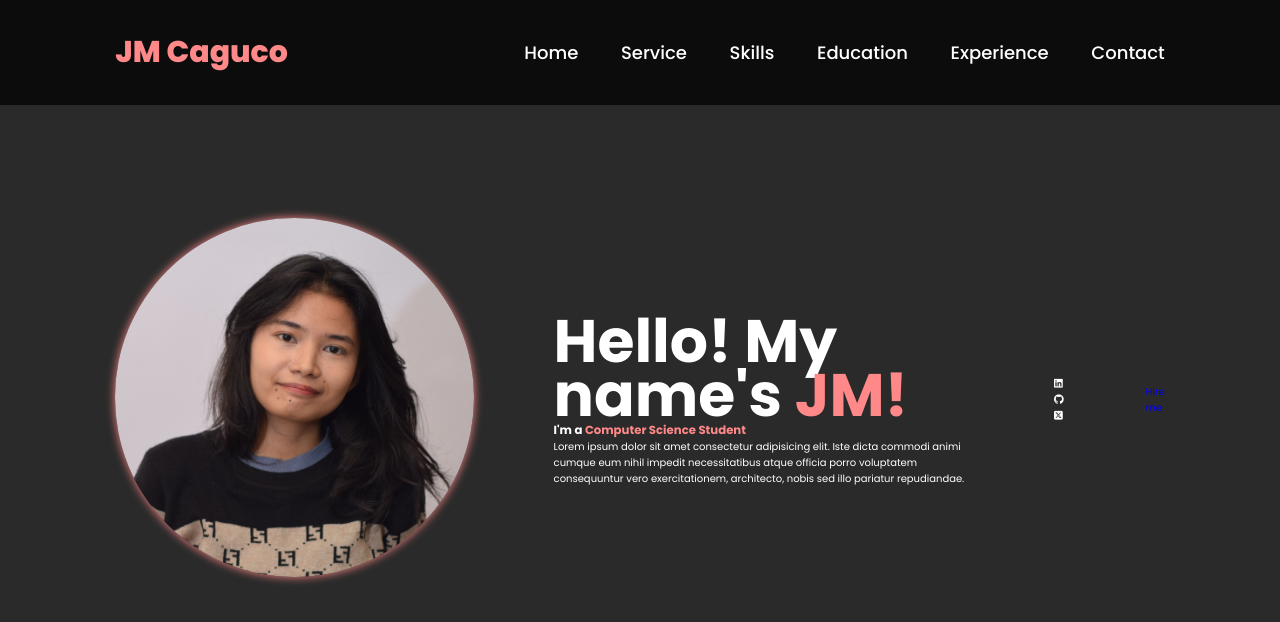
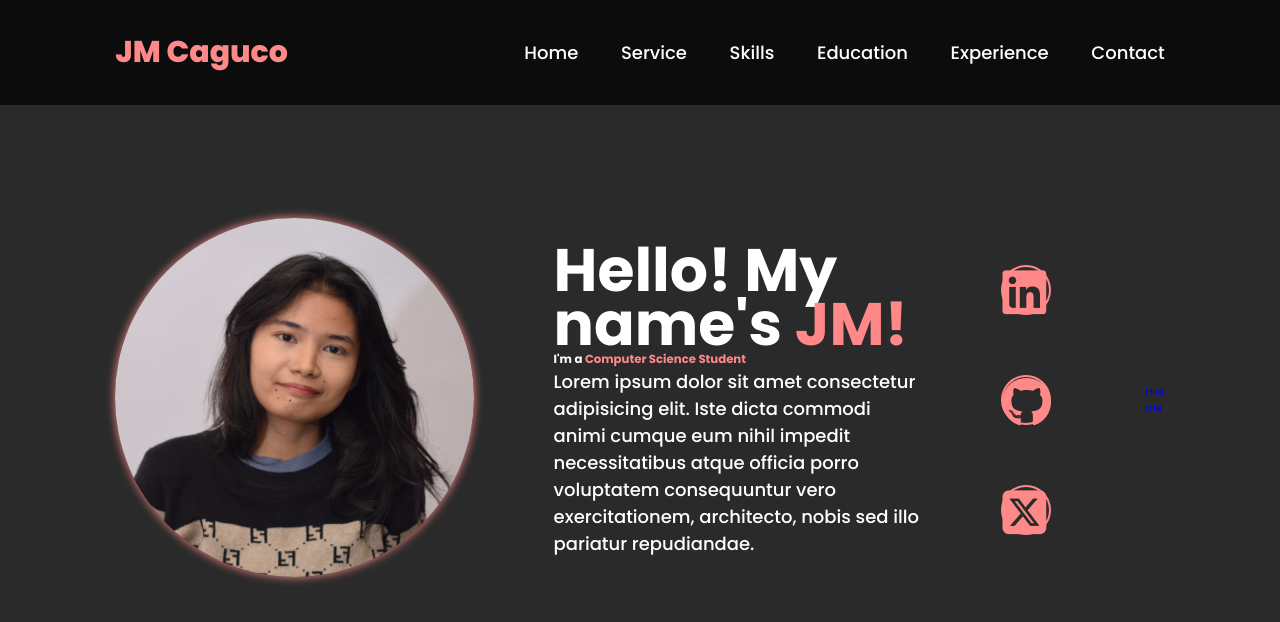
Before and after one commit to named-JM/named-JM.github.io, a plain HTML site: page index.html in a window 1280 px wide. Drawn offline with Linux system fonts and the light colour scheme.

Commit message:
changes of home contents

```diff
--- a/style.css
+++ b/style.css
@@ -89,6 +89,7 @@ html::-webkit-scrollbar-thumb{
     display: block;
   }
   .navbar{
+    text-align: right;
     position: absolute; /*this is where the haburger goes to the end right*/
     top: 100%;
     right: 0; /*right 0 to go in the right side*/
@@ -96,7 +97,7 @@ html::-webkit-scrollbar-thumb{
     border-left: 3px solid var(--main-color);
     border-bottom: 3px solid var(--main-color);
     border-bottom-left-radius: 2rem; /*rounderd corner*/
-    padding: 1rem 3%;
+    padding: 3rem 3%;
     background-color: var(--second-bg-color);
     border-top: 0.1rem solid rgba(0, 0, 0, 0.1);
     /*display: none; /*no show default coz clicking hamburger will untrue this*/
@@ -157,3 +158,22 @@ html::-webkit-scrollbar-thumb{
     transform: scale(1.05);
     filter: drop-shadow(0 0 35px var(--main-color));
   }
+  .home-content p {
+    font-size: 1.8rem;
+    font-weight: 500;
+  }
+  .socials i{
+    display: inline-block;
+    justify-content: center;
+    align-items: center;
+    width: 5rem;
+    height: 5rem;
+    background: transparent;
+    border: 0.2rem solid var(--main-color);
+    font-size: 5rem;
+    border-radius: 50%;
+    color: var(--main-color);
+    margin: 3rem 1.5rem 3rem 0;
+    transition: 0.3 ease-in;
+
+  }
```
